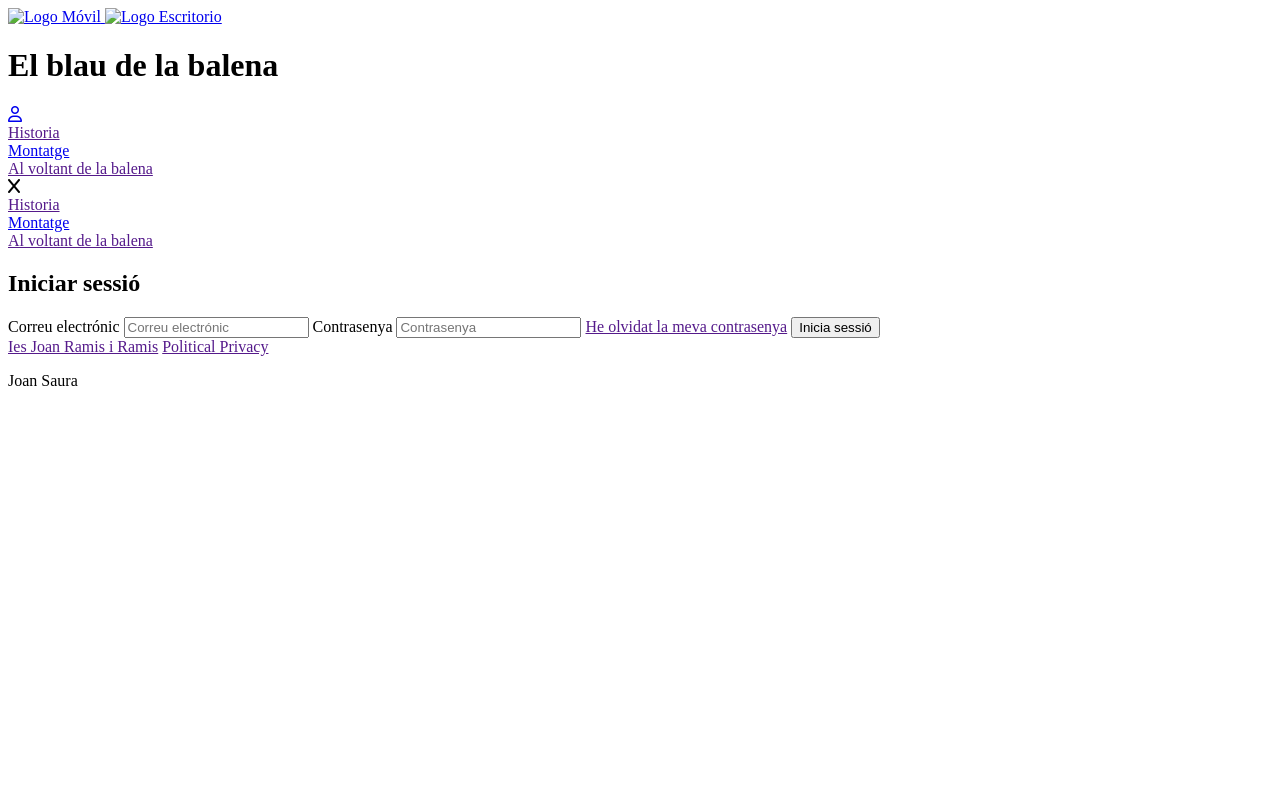
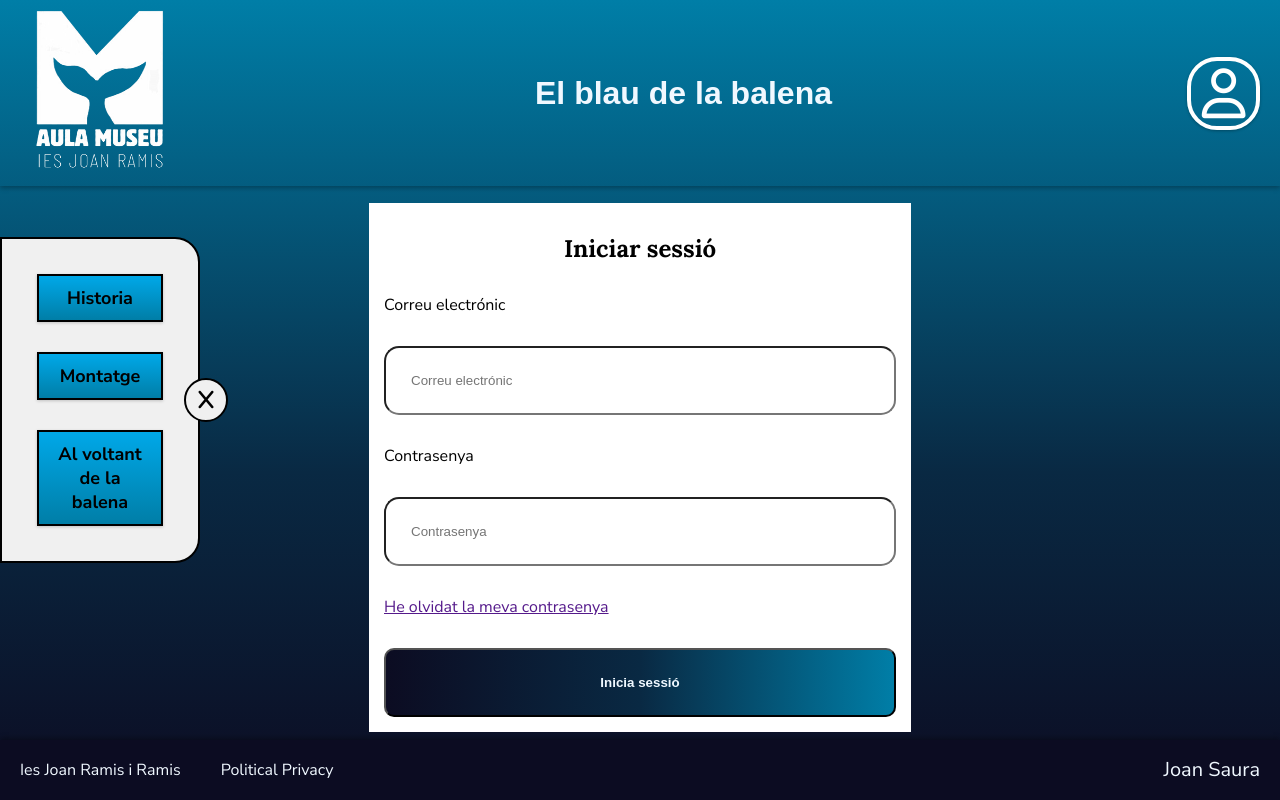
Before and after one commit to JoanSaura/diw-balena, a plain HTML site: page html/login.html in a window 1280 px wide. Drawn offline with Linux system fonts and the light colour scheme; the site is published under a folder, as on GitHub Pages, so addresses that start at the root find nothing; a web font is replaced by a local one.

Commit message:
Correción

```diff
--- a/html/assembly.html
+++ b/html/assembly.html
@@ -7,11 +7,11 @@
       src="https://kit.fontawesome.com/7f53f0147c.js"
       crossorigin="anonymous"
     ></script>
-    <script src="/script/script.js"></script>
-    <link rel="stylesheet" href="./css/transitions.css">
-    <link rel="stylesheet" href="./css/shadows.css">
-    <link rel="stylesheet" href="./css/gradients.css">
-    <link rel="stylesheet" href="./css/style.css" />
+    <script src="../script/script.js"></script>
+    <link rel="stylesheet" href="../css/transitions.css">
+    <link rel="stylesheet" href="../css/shadows.css">
+    <link rel="stylesheet" href="../css/gradients.css">
+    <link rel="stylesheet" href="../css/style.css" />
     <title>El blau de la balena</title>
   </head>
 
@@ -19,21 +19,21 @@
     <div id="header">
       <a href="../index.html">
         <img
-          src="./img/Extendend Logo inverted.png"
+          src="../img/Extendend Logo inverted.png"
           alt="Logo Móvil"
           class="logo-img-mob"
         />
       </a>
       <a href="../index.html">
         <img
-          src="./img/logo_aula_museu inverted.png"
+          src="../img/logo_aula_museu inverted.png"
           alt="Logo Escritorio"
           class="logo-img-desk"
         />
       </a>
 
       <h1>El blau de la balena</h1>
-      <a href="/html/login.html" id="user-link">
+      <a href="../html/login.html" id="user-link">
         <div id="user-cont">
           <i class="fa-regular fa-user"></i>
         </div>
@@ -44,15 +44,13 @@
       <a href="">
         <div class="mobile_button">Historia</div>
       </a>
-      <a href="/html/assembly.html">
+      <a href="../html/assembly.html">
         <div class="mobile_button">Montatge</div>
       </a>
       <a href="">
         <div class="mobile_button">Al voltant de la balena</div>
-    </a>
+      </a>
     </div>
-
-
 
     <div id="grid-container">
       <aside id="lateral">
@@ -60,50 +58,47 @@
             <i class="fa-solid fa-x"></i>
         </div>
         <div class="link"><a href="">Historia</a></div>
-        <div class="link"><a href="/html/assembly.html">Montatge</a></div>
+        <div class="link"><a href="../html/assembly.html">Montatge</a></div>
         <div class="link"><a href="">Al voltant de la balena</a></div>
-    </aside>
+      </aside>
 
       <div id="main-content">
         <h2 class="title-sect">Montatge</h2>
         <div class="information-display">
           <div id="assembly-info-display">
-            <div class="assembly-pictures" style="background-image: url('/img/assembly/Main\ Ufe\ Garcia.jpg');">
+            <div class="assembly-pictures" style="background-image: url('../img/assembly/Main Ufe Garcia.jpg');">
               <p class="pic-author">Ufe García</p>
               <div class="hidden-info">
                 <p>Lorem ipsum dolor sit amet consectetur adipisicing elit. Quo rem neque enim odit, sint eaque quasi sapiente fuga ipsum illo quas libero reiciendis iure perferendis adipisci cum, vel eligendi reprehenderit!</p>
               </div>
             </div>
-            <div class="assembly-pictures" style="background-image: url('/img/assembly/53649947737_daa3de1a03_z\ Francisoc\ Perez.jpg');">
+            <div class="assembly-pictures" style="background-image: url('../img/assembly/53649947737_daa3de1a03_z Francisoc Perez.jpg');">
               <p class="pic-author">Francisco Pérez </p>
               <div class="hidden-info">
                 <p>Lorem ipsum dolor sit amet consectetur adipisicing elit. Quo rem neque enim odit, sint eaque quasi sapiente fuga ipsum illo quas libero reiciendis iure perferendis adipisci cum, vel eligendi reprehenderit!</p>
               </div>
             </div>
-            <div class="assembly-pictures" style="background-image: url('/img/assembly/53651169454_1048f9aae0_z\ Francisco\ Perez.jpg');">
+            <div class="assembly-pictures" style="background-image: url('../img/assembly/53651169454_1048f9aae0_z Francisco Perez.jpg');">
               <p class="pic-author">Ufe García</p>
             </div>
-            <div class="assembly-pictures" style="background-image: url('/img/assembly/Huesos\ Francisco\ Perez.jpg');">
+            <div class="assembly-pictures" style="background-image: url('../img/assembly/Huesos Francisco Perez.jpg');">
               <p class="pic-author">Francisco Pérez </p>
             </div>
-            <div class="assembly-pictures" style="background-image: url('/img/assembly/53777598201_8b0186de3d_z\ Ufe\ Garcia.jpg');">
+            <div class="assembly-pictures" style="background-image: url('../img/assembly/53777598201_8b0186de3d_z Ufe Garcia.jpg');">
               <p class="pic-author">Ufe García</p>
               <div class="hidden-info">
                 <p>Lorem ipsum dolor sit amet consectetur adipisicing elit. Quo rem neque enim odit, sint eaque quasi sapiente fuga ipsum illo quas libero reiciendis iure perferendis adipisci cum, vel eligendi reprehenderit!</p>
               </div>
             </div>
-            <div class="assembly-pictures" style="background-image: url('/img/assembly/53599454234_66e223cfe4_z\ Jose\ Ignacio\ Segui\ Chinchilla.jpg');">
+            <div class="assembly-pictures" style="background-image: url('../img/assembly/53599454234_66e223cfe4_z Jose Ignacio Segui Chinchilla.jpg');">
               <p class="pic-author">Jose Ignacio Seguí Chinhcilla</p>
               <div class="hidden-info">
                 <p>Lorem ipsum dolor sit amet consectetur adipisicing elit. Quo rem neque enim odit, sint eaque quasi sapiente fuga ipsum illo quas libero reiciendis iure perferendis adipisci cum, vel eligendi reprehenderit!</p>
               </div>
             </div>
           </div>
-
       </div>
     </div>
-
-
 
     <div id="footer">
       <div id="footer-links">
@@ -112,6 +107,5 @@
       </div>
       <p class="author">Joan Saura</p>
     </div>
-
   </body>
 </html>
--- a/html/login.html
+++ b/html/login.html
@@ -4,35 +4,25 @@
 <head>
     <meta charset="UTF-8" />
     <meta name="viewport" content="width=device-width, initial-scale=1.0" />
-    <script src="/script/script.js"></script>
-    <link rel="stylesheet" href="/css/transitions.css">
-    <link rel="stylesheet" href="/css/shadows.css">
-    <link rel="stylesheet" href="/css/gradients.css">
-    <link rel="stylesheet" href="/css/style.css" />
+    <script src="../script/script.js"></script>
+    <link rel="stylesheet" href="../css/transitions.css">
+    <link rel="stylesheet" href="../css/shadows.css">
+    <link rel="stylesheet" href="../css/gradients.css">
+    <link rel="stylesheet" href="../css/style.css" />
     <title>El blau de la balena</title>
     <script src="https://kit.fontawesome.com/7f53f0147c.js" crossorigin="anonymous"></script>
-    <title>El blau de la balena</title>
 </head>
 
 <body>
     <div id="header">
         <a href="../index.html">
-          <img
-            src="/img/Extendend Logo inverted.png"
-            alt="Logo Móvil"
-            class="logo-img-mob"
-          />
+            <img src="../img/Extendend Logo inverted.png" alt="Logo Móvil" class="logo-img-mob" />
         </a>
         <a href="../index.html">
-          <img
-            src="/img/logo_aula_museu inverted.png"
-            alt="Logo Escritorio"
-            class="logo-img-desk"
-          />
+            <img src="../img/logo_aula_museu inverted.png" alt="Logo Escritorio" class="logo-img-desk" />
         </a>
-
         <h1>El blau de la balena</h1>
-        <a href="/html/login.html" id="user-link">
+        <a href="../html/login.html" id="user-link">
             <div id="user-cont">
                 <i class="fa-regular fa-user"></i>
             </div>
@@ -43,7 +33,7 @@
         <a href="">
             <div class="mobile_button">Historia</div>
         </a>
-        <a href="/html/assembly.html">
+        <a href="../html/assembly.html">
             <div class="mobile_button">Montatge</div>
         </a>
         <a href="">
@@ -58,7 +48,7 @@
                 <i class="fa-solid fa-x"></i>
             </div>
             <div class="link"><a href="">Historia</a></div>
-        <div class="link"><a href="/html/assembly.html">Montatge</a></div>
+            <div class="link"><a href="../html/assembly.html">Montatge</a></div>
             <div class="link"><a href="">Al voltant de la balena</a></div>
         </aside>
 
```
Lines whose indentation alone changed are shown as unchanged.
